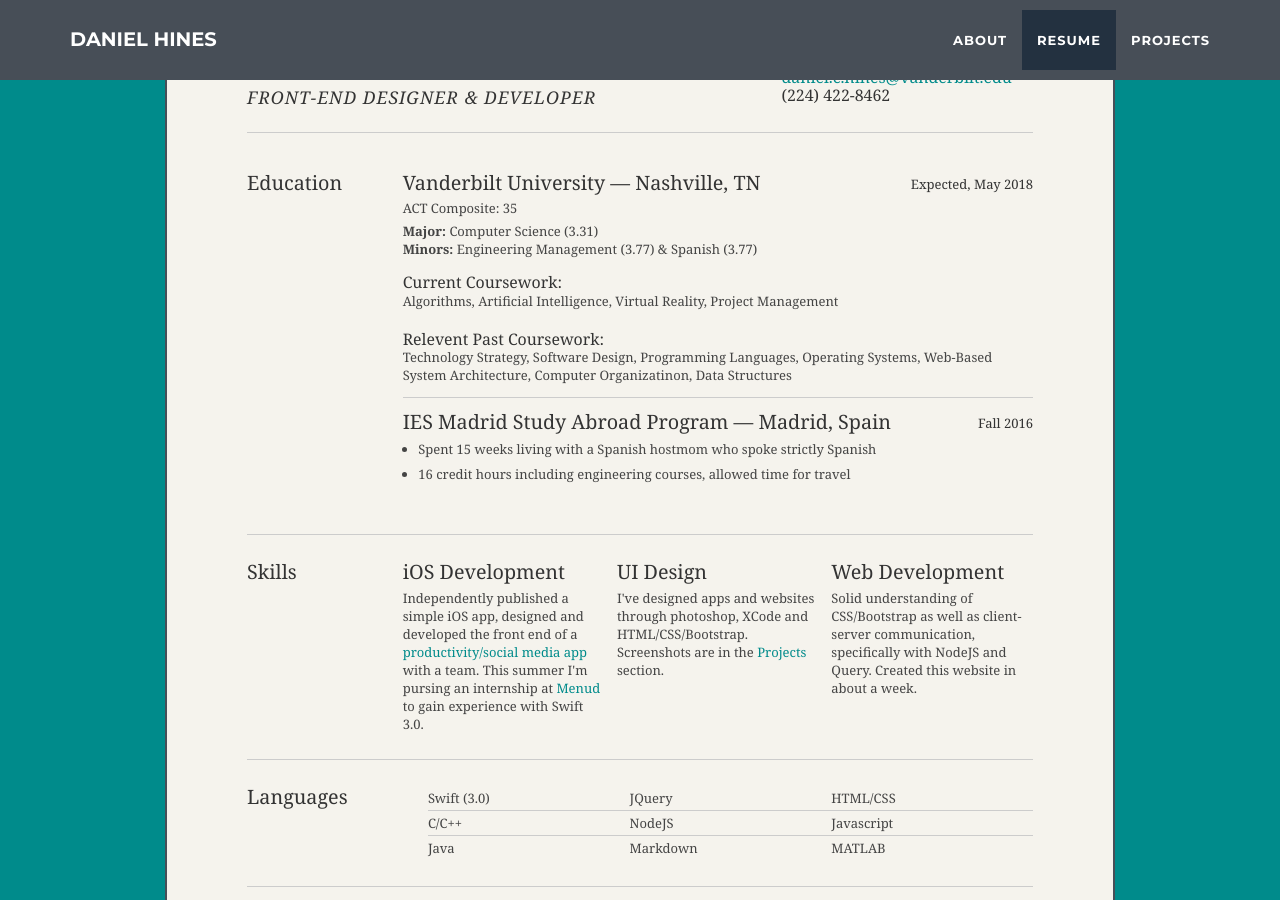
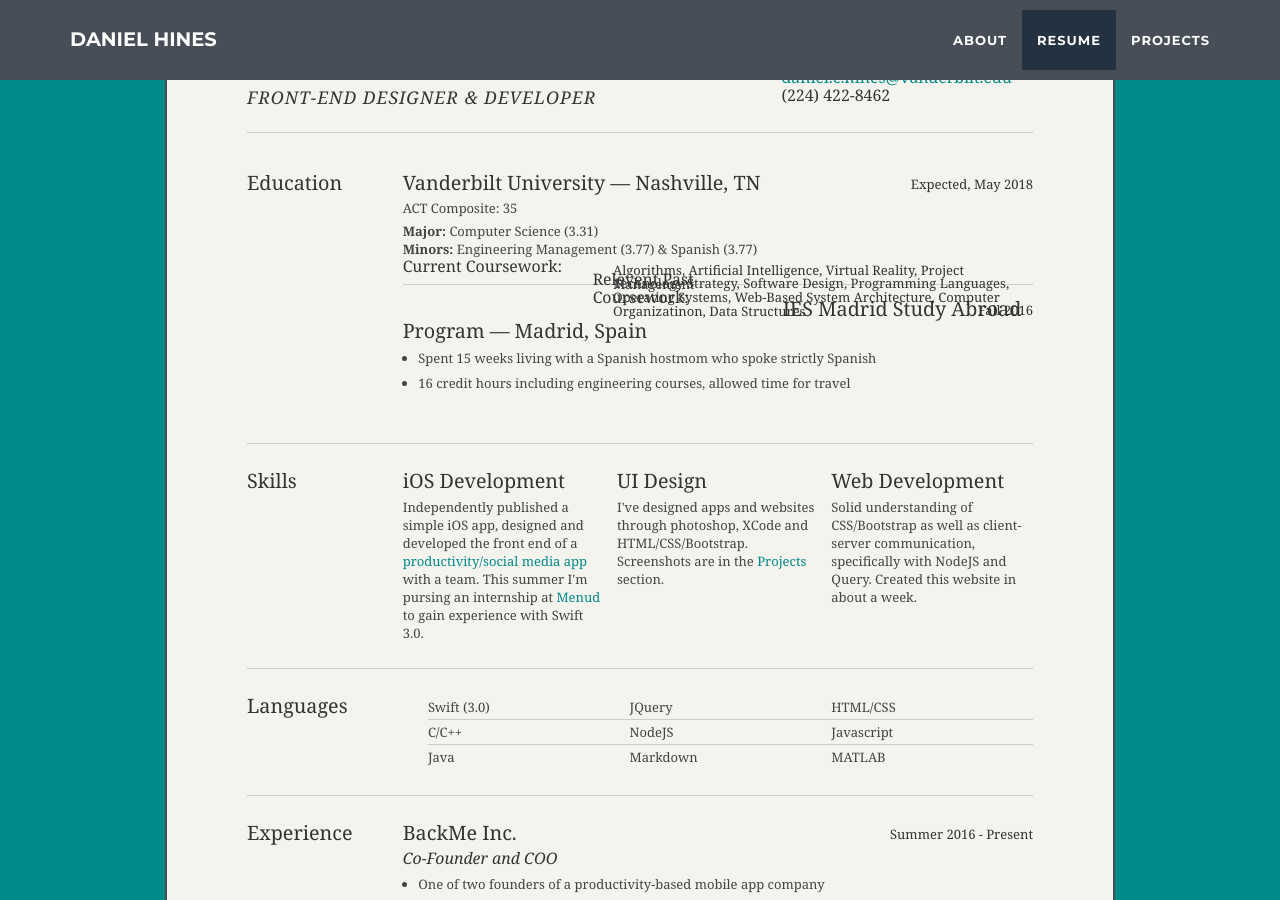
Before and after one commit to danielchines/danielchines.github.io, a Jekyll site: the page built from index.html, in a window 1280 px wide and 900 px high, scrolled down 1730 px. Built offline with Jekyll 4.4.1, drawn with Linux system fonts in a browser that asks for light colours.

Commit message:
Update resume.html

```diff
--- a/_includes/resume.html
+++ b/_includes/resume.html
@@ -57,10 +57,14 @@
 								<p class="resume" style="margin-bottom: 5px">ACT Composite: 35</p>
 								<p class="resume"><strong>Major: </strong>Computer Science (3.31)</p>
 								<p class="resume"><strong>Minors: </strong>Engineering Management (3.77) & Spanish (3.77)</p>
-								<br /><h3>Current Coursework:</h3>
-								<p class="resume" style="margin-bottom: 5px">Algorithms, Artificial Intelligence, Virtual Reality, Project Management</p>
-								<br /><h3>Relevent Past Coursework:</h3>
-								<p class="resume last">Technology Strategy, Software Design, Programming Languages, Operating Systems, Web-Based System Architecture, Computer Organizatinon, Data Structures</p>
+								<div class="coursework">
+									<h3>Current Coursework:</h3>
+									<h4>Algorithms, Artificial Intelligence, Virtual Reality, Project Management</h4>
+								</div>
+								<div class="coursework">
+									<h3>Relevent Past Coursework:</h3>
+									<h4>Technology Strategy, Software Design, Programming Languages, Operating Systems, Web-Based System Architecture, Computer Organizatinon, Data Structures</h4>
+								</div>
 							</div>
 							<div class="education last">
 								<h2 style="margin-bottom: 5px">IES Madrid Study Abroad Program &mdash; Madrid, Spain</h2>
```
